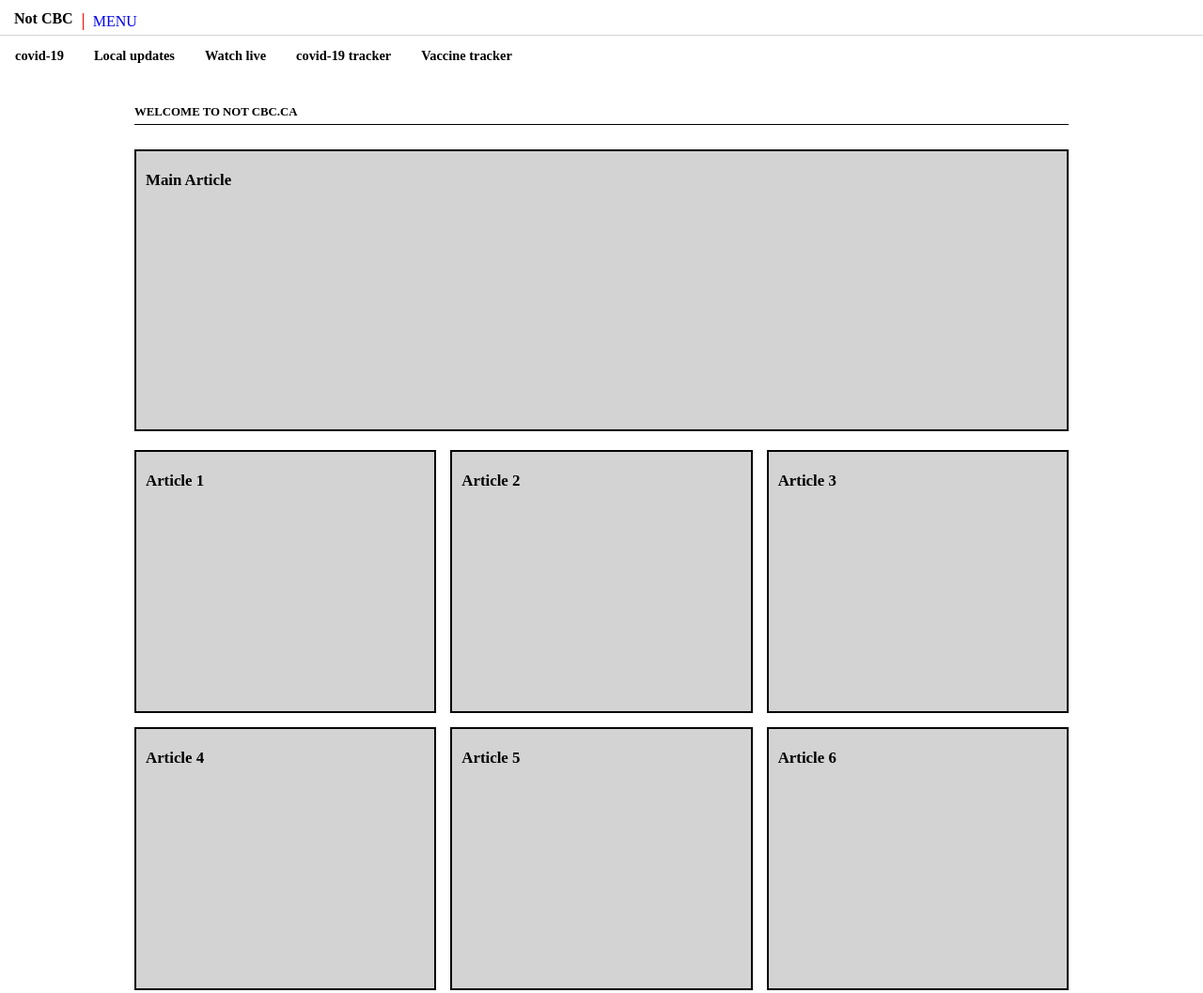
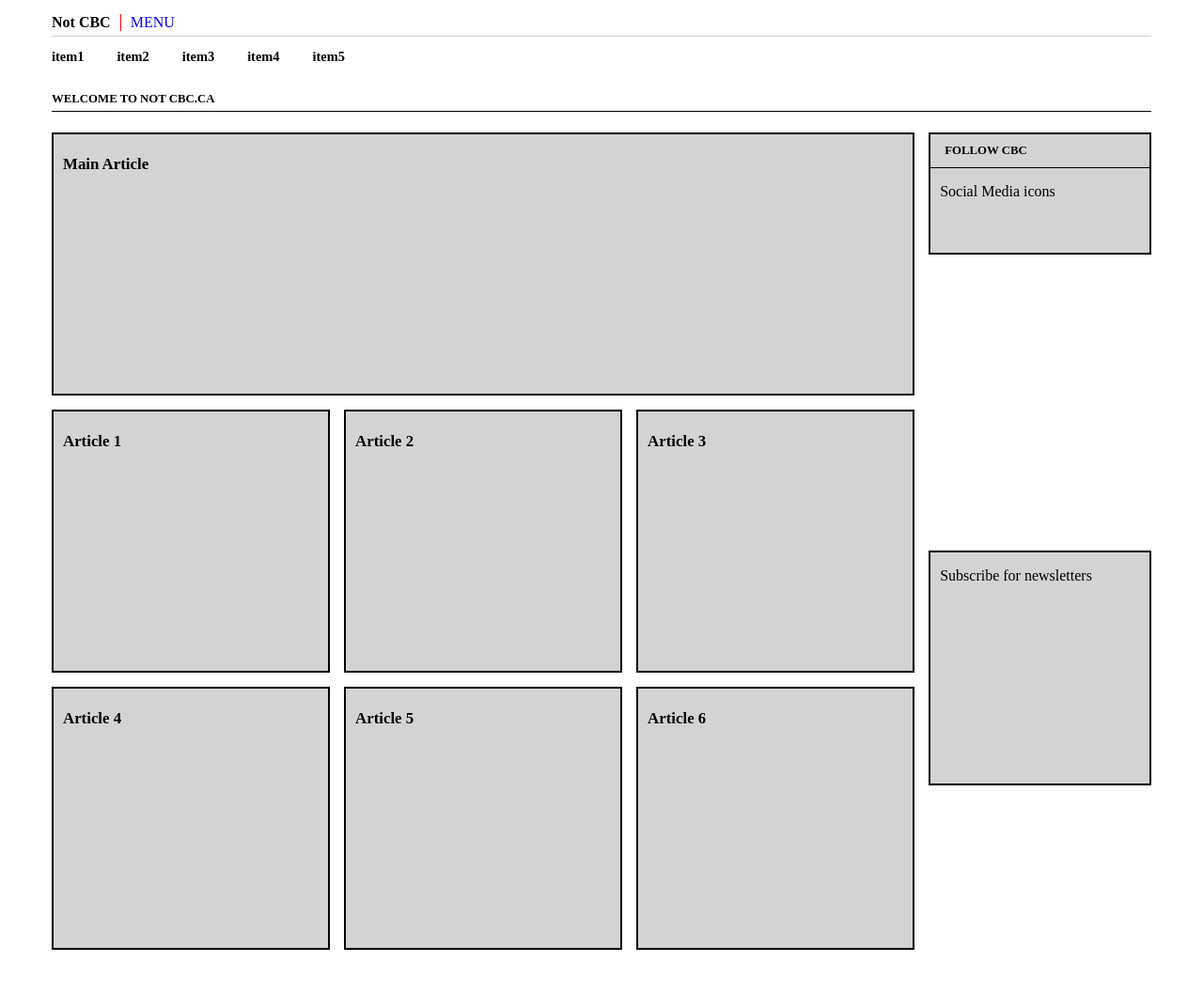
Before and after one commit to Veronica1207/CBC_Template_Grid, a plain HTML site: page index.html in a window 1280 px wide. Shown: the top 1057 px of the page at 94% size. Drawn offline with Linux system fonts and the light colour scheme.

Commit message:
2021-03-13 final

```diff
--- a/index.html
+++ b/index.html
@@ -14,17 +14,18 @@
         <link href="style.css" rel="stylesheet">
 	</head>
 	<body>
+		<div id="wrapper">
             <header>
                 <h1 id="cbc-header">Not CBC</h1>
                 <p id="menu"><a href="#">menu</a></p>
             </header>
             <nav class="main-nav">
                 <ul>
-                <li><a href="#">covid-19</a></li>
-                <li><a href="#">Local updates</a></li>
-                <li><a href="#">Watch live</a></li>
-                <li><a href="#"><span>covid-19</span> tracker</a></li>
-                <li><a href="#">Vaccine tracker</a></li>
+                    <li><a href="#">item1</a></li>
+                    <li><a href="#">item2</a></li>
+                    <li><a href="#">item3</a></li>
+                    <li><a href="#">item4</a></li>
+                    <li><a href="#">item5</a></li>
                 </ul>
             </nav>
             <nav id="covid-menu">
@@ -33,15 +34,13 @@
                 <li id="more-button">More</li>
                 </ul>
             </nav>
-		<div id="wrapper">
 			<main>
                 <section>
-                    <h2>Welcome to Not CBC.CA</h2>
+                    <h2 id="welcome">Welcome to Not CBC.CA</h2>
                     <div id="welcome-section">
                         <article id="main-article">
                             <h3>Main Article</h3>
                         </article>
-                        <div id="six-main-articles-container">
                             <article id="main-article1">
                                 <h3>Article 1</h3>
                             </article>
@@ -69,7 +68,6 @@
                             <aside id="subscribe">
                                 <p>Subscribe for newsletters</p>
                             </aside>
-                        </div>
                     </div>
                 </section>
 
@@ -161,6 +159,9 @@
                         <article id="more-article15">
                             <h3>Article 15</h3>
                         </article>
+                        <article id="more-article16">
+                            <h3>Article 16</h3>
+                        </article>
                     </div>
                 </section>
 			</main>
--- a/style.css
+++ b/style.css
@@ -76,7 +76,7 @@ footer p {
 
 #covid-menu li {
     display: block;
-    padding-left: 30px;
+    padding-left: 10px;
     margin-top: 3px;
 }
 
@@ -86,26 +86,26 @@ footer p {
 
 #covid-menu #more-button {
     display:block;
-    margin-right: 50px;
+    margin-right: 30px;
     border: solid 1px black;
     padding: 7px 12px;
 }
 
 #cbc-header {
    display: block;
-   font-size: 1.3rem;
-   padding-right: 20px;
-   padding-left: 15px;
+   font-size: 1.1rem;
+   padding-right: 15px;
    margin-bottom: 5px;
+   margin-top: 0px;
 }
 
 #menu {
    display: block;
    border-left: solid 1px red;
-   padding-left: 20px;
-   font-size: 1.3rem;
+   padding-left: 15px;
+   font-size: 1.1rem;
    text-transform:uppercase;
-   margin-top: 18px;
+   margin-top: 0px;
    margin-bottom: 5px;
 }
 
@@ -146,6 +146,11 @@ footer p {
     border: solid 2px black;
 }
 
+#subscribe p {
+    display: block;
+    height: 300px;
+}
+
 #cbc-news {
     display:flex;
     flex-wrap: wrap;
@@ -181,7 +186,7 @@ footer p {
     height: 220px;
 }
 
-@media (min-width:800px) {
+@media (min-width:600px) {
 
     h2 {
         font-size: .8rem;
@@ -220,7 +225,7 @@ footer p {
     .main-nav a {
         display: block;
         text-decoration: none;
-        padding: 13px 16px;
+        padding: 13px 35px 13px 0px;
         font-size: .9rem;
         font-weight: bolder;
         color: black;
@@ -229,10 +234,11 @@ footer p {
     .news-container {
         display: grid;
         grid-gap: 15px 15px;
-        grid-template-columns: repeat(4, 1fr);
+        grid-template-columns: repeat(3, 1fr);
         grid-template-rows: minmax(30px, auto);
         grid-template-areas:
-        "news-article1 news-article2 news-article3 news-article4"
+        "news-article1 news-article2 news-article3 "
+        "news-article4 news-article4 news-article4"
     }
 
     .news-article1 {
@@ -264,14 +270,13 @@ footer p {
     #cbc-header {
     font-size: 1rem;
     padding-right: 10px;
-    padding-left: 15px;
+    padding-left: 0px;
     margin-bottom: 5px;
     }
 
     #menu {
     padding-left: 10px;
     font-size: 1rem;
-    margin-top:14px;
     margin-bottom: 5px;
     }
 
@@ -280,22 +285,26 @@ footer p {
         height: 300px;
     }
 
-    #six-main-articles-container article {
+    #welcome-section article {
         margin: 0px;
         height: 280px;
     }
 
-    #six-main-articles-container {
+    #welcome-section {
         display: grid;
         grid-gap: 15px 15px;
         grid-template-columns: repeat(3, 1fr);
         grid-template-rows: minmax(30px, auto);
         grid-template-areas:
+            "main-article main-article main-article"
             "main-article1 main-article2 main-article3"
             "main-article4 main-article5 main-article6"
-            "aside-grid1 . ."
-            "subscribe . ."
+            "aside-grid1 aside-grid1 aside-grid1"
+            "subscribe subscribe subscribe"
+    }
 
+    #main-article {
+        grid-area: main-article;
     }
 
     #main-article1 {
@@ -324,16 +333,15 @@ footer p {
     }
 
     #follow {
-        width: 210px;
+        width: auto;
+        height: 100px;
     }
 
     #subscribe {
         margin: 0px;
         margin-top: 300px;
-        background-color: lightgray;
-        border: solid 2px black;
-        height: 240px;
-        width: 210px;
+        height: 200px;
+        width: auto;
     }
 
     #cbc-news h2 {
@@ -364,6 +372,7 @@ footer p {
         "more-article7 more-article8 more-article9"
         "more-article10 more-article11 more-article12"
         "more-article13 more-article14 more-article15"
+        "more-article16 more-article16 more-article16"
     }
 
     #more-article1 {
@@ -411,6 +420,13 @@ footer p {
     #more-article15 {
         grid-area: more-article15;
     }
+    #more-article16 {
+        grid-area: more-article16;
+    }
+
+    #more-from-cbc #more-article16 {
+        height: 140px;
+    }
 
     #more-from-cbc h2 {
         margin-top: 32px;
@@ -422,8 +438,71 @@ footer p {
     }
 }
 
-@media (min-width:960px) {
+@media (min-width:910px) {
 
+    #wrapper {
+        max-width:1200px;
+        min-height:100vh;
+        margin-left: auto;
+        margin-right: auto;
+    }
+
+    .news-container {
+        grid-template-columns: repeat(4, 1fr);
+        grid-template-rows: minmax(30px, auto);
+        grid-template-areas:
+        "news-article1 news-article2 news-article3 news-article4"
+    }
+
+    #more-articles {
+        display: grid;
+        grid-gap: 15px 15px;
+        grid-template-columns: repeat(4, 1fr);
+        grid-template-rows: minmax(30px, auto);
+        grid-template-areas:
+        "more-article1 more-article2 more-article3 more-article4"
+        "more-article5 more-article6 more-article7 more-article8"
+        "more-article9 more-article10 more-article11 more-article12"
+        "more-article13 more-article14 more-article15 more-article16"
+    }
+
+    #more-from-cbc article,
+    #more-from-cbc #more-article16 {
+        height: 180px;
+    }
+
+    #welcome-section {
+        display: grid;
+        grid-gap: 15px 15px;
+        grid-template-columns: repeat(3, 1fr) .8fr;
+        grid-template-rows: minmax(30px, auto);
+        grid-template-areas:
+            "main-article main-article main-article aside-grid1"
+            "main-article1 main-article2 main-article3 subscribe"
+            "main-article4 main-article5 main-article6 subscribe"
+    }
+
+    #welcome{
+        margin-bottom: 22px;
+    }
+
+    #follow {
+        height: 130px;
+    }
+
+    #follow p {
+        padding-left: 10px;
+    }
+
+    #subscribe {
+        margin: 0px;
+        margin-top: 150px;
+        height: 250px;
+    }
+
+    #subscribe p {
+        padding-left: 10px;
+    }
 
 
 }
```
Lines whose indentation alone changed are shown as unchanged.
